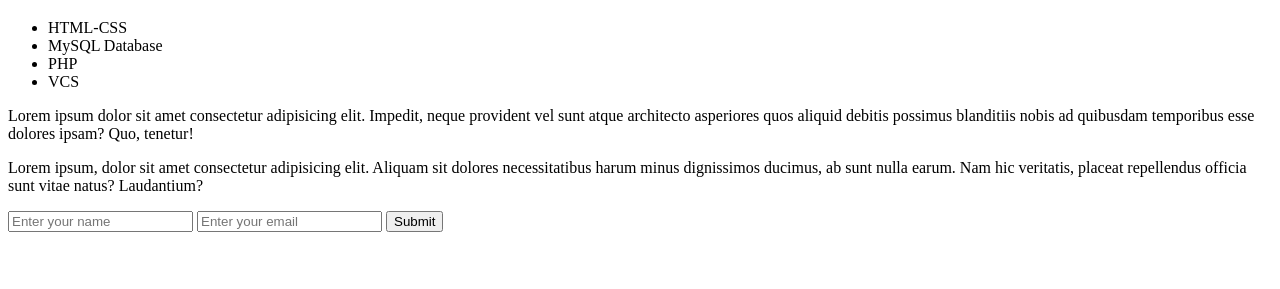
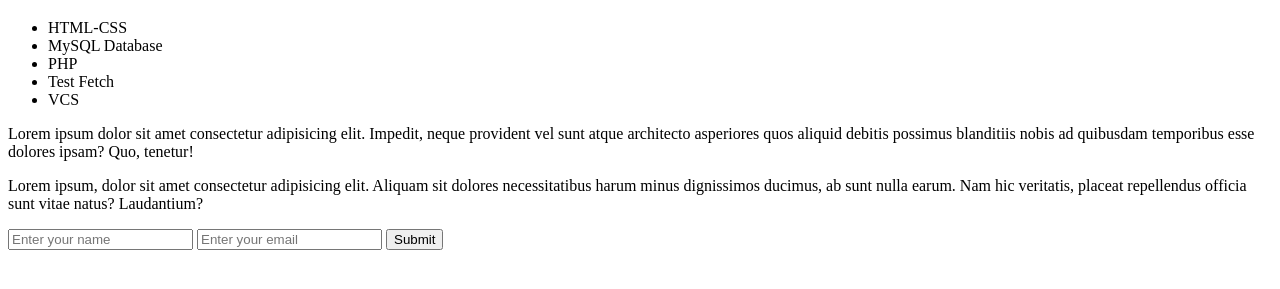
Before and after one commit to NohaEltohamy/ISI_2026, a plain HTML site: page index.html in a window 1280 px wide. Shown: the part 61-350 px from the top of the page. Drawn offline with Linux system fonts and the light colour scheme.

Commit message:
Add 'Test Fetch' to the list of skills

```diff
--- a/index.html
+++ b/index.html
@@ -11,6 +11,7 @@
         <li>HTML-CSS</li>
         <li>MySQL Database</li>
         <li>PHP</li>
+        <li>Test Fetch</li>
         <li>VCS</li>
     </uL>
 
```
